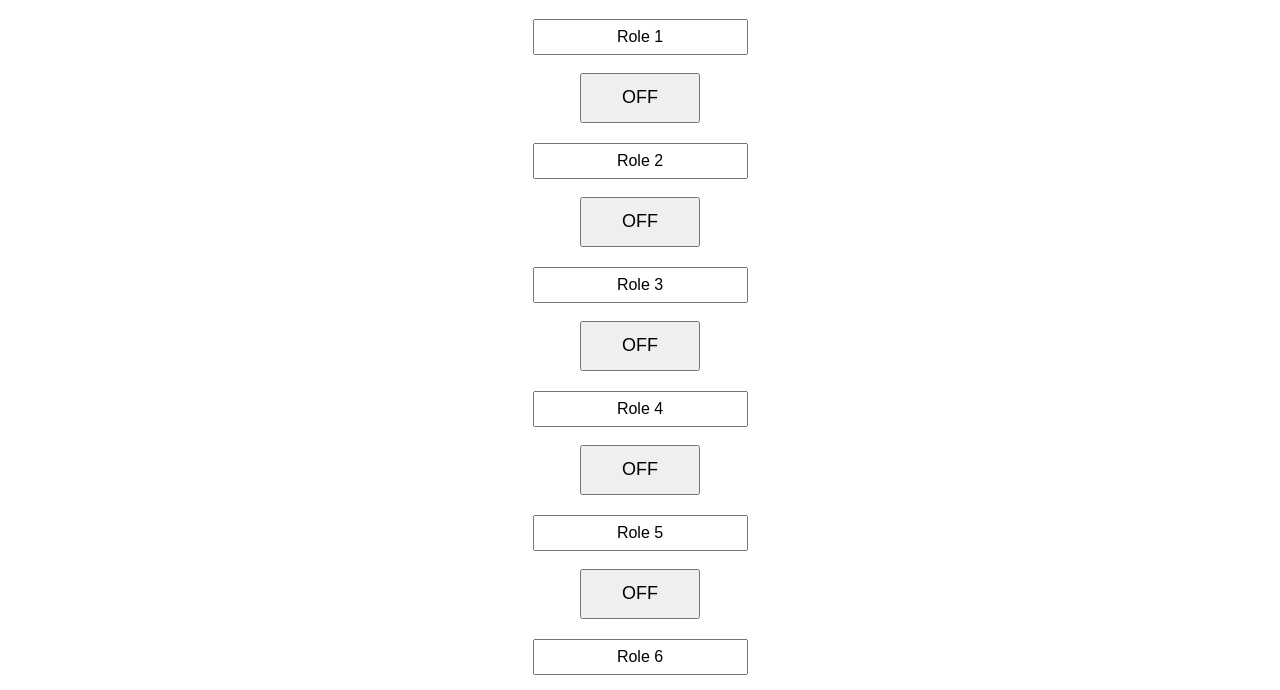
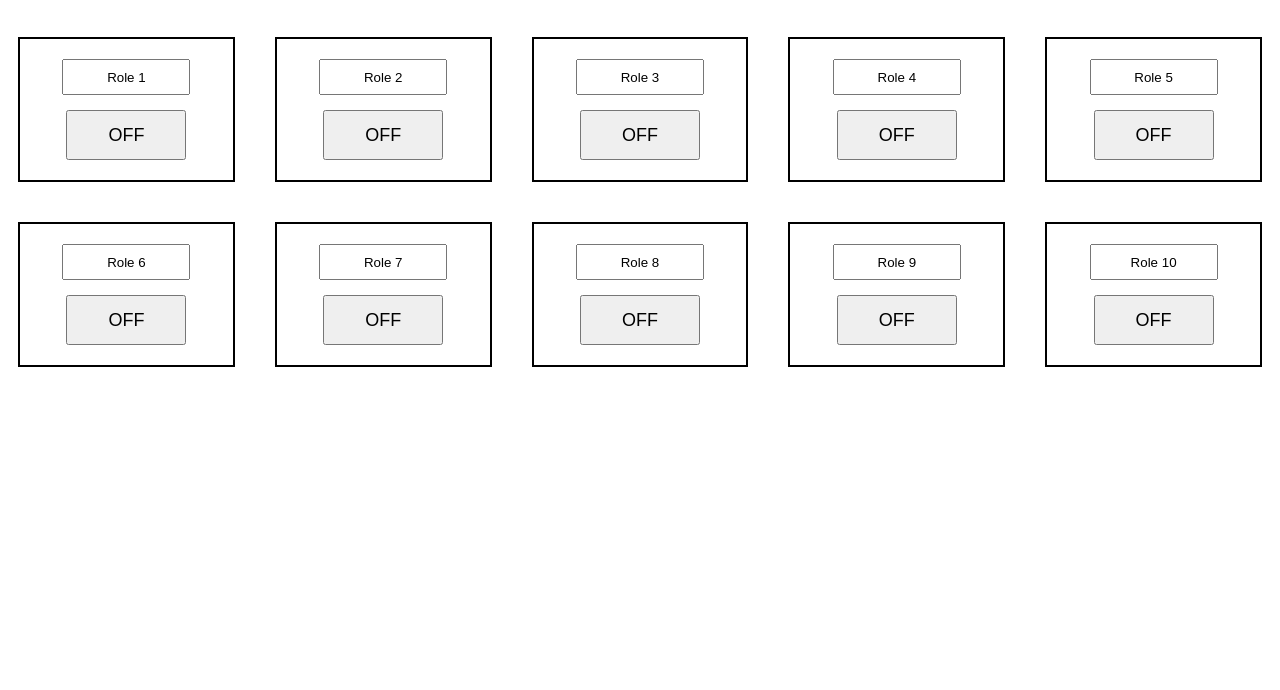
Before and after one commit to tbtmxuannn/dieukhientudong, a plain HTML site: page index.html in a window 1280 px wide. Shown: the part 61-751 px from the top of the page. Drawn offline with Linux system fonts and the light colour scheme.

Commit message:
Update index.html

```diff
--- a/index.html
+++ b/index.html
@@ -7,27 +7,44 @@
 <style>
 
 body{
-      font-family: Arial;
+  font-family:Arial;
   text-align:center;
 }
 
-    .box{
-      margin:20px;
+#buttons{
+  display:grid;
+  grid-template-columns: repeat(5,1fr);
+  gap:20px;
+  margin-top:30px;
+}
+
+.card{
+
+  border:2px solid black;
+  padding:20px;
+  margin:10px;
+
 }
 
 button{
+
   width:120px;
   height:50px;
   font-size:18px;
+
 }
 
 input{
+
+  width:120px;
   height:30px;
-      font-size:16px;
   text-align:center;
+  margin-bottom:15px;
+
 }
 
 </style>
+
 </head>
 
 <body>
@@ -42,8 +59,8 @@ let container = document.getElementById("buttons");
 
 for(let i=1;i<=10;i++){
 
-  let div = document.createElement("div");
-  div.className = "box";
+  let card = document.createElement("div");
+  card.className = "card";
 
   let name = document.createElement("input");
   name.value = "Role " + i;
@@ -54,23 +71,20 @@ for(let i=1;i<=10;i++){
 
   btn.onclick = function(){
 
-    if(btn.innerText == "OFF"){
-      btn.innerText = "ON";
+    if(btn.innerText=="OFF"){
+      btn.innerText="ON";
     }
     else{
-      btn.innerText = "OFF";
+      btn.innerText="OFF";
     }
 
   }
 
-  div.appendChild(name);
+  card.appendChild(name);
+  card.appendChild(document.createElement("br"));
+  card.appendChild(btn);
 
-  div.appendChild(document.createElement("br"));
-  div.appendChild(document.createElement("br"));
-
-  div.appendChild(btn);
-
-  container.appendChild(div);
+  container.appendChild(card);
 
 }
 
```
Lines whose indentation alone changed are shown as unchanged.
